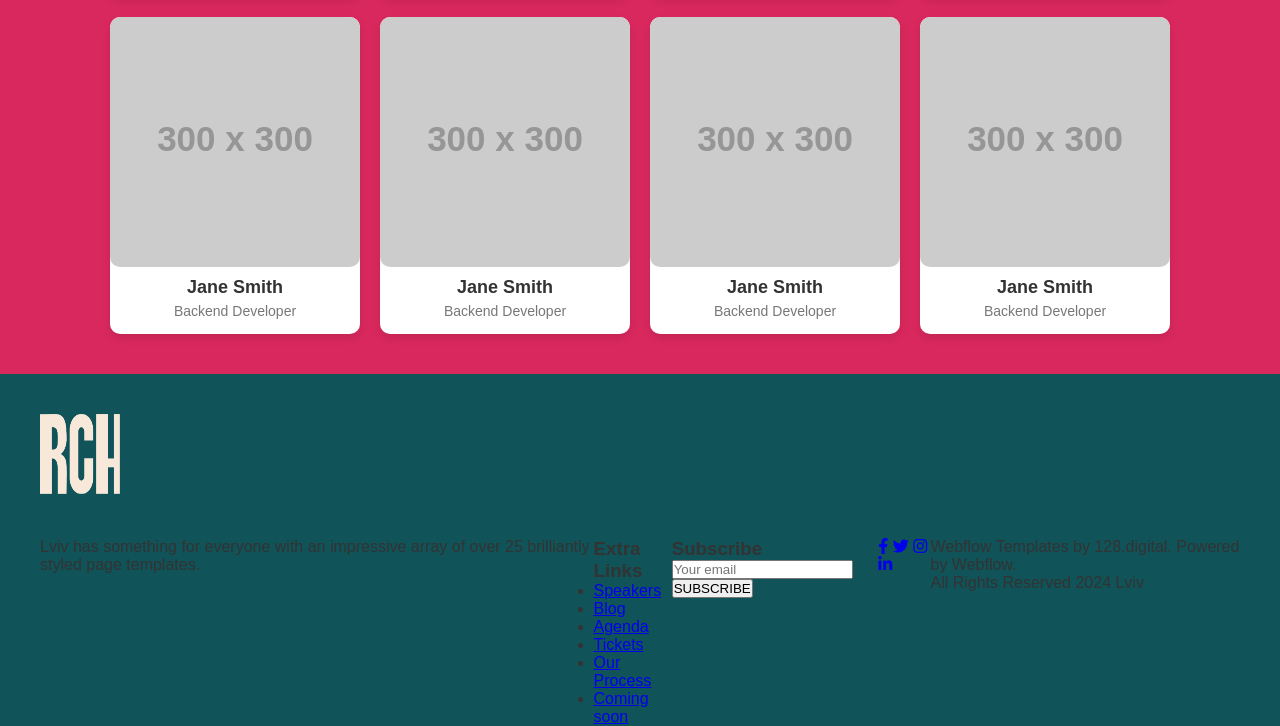
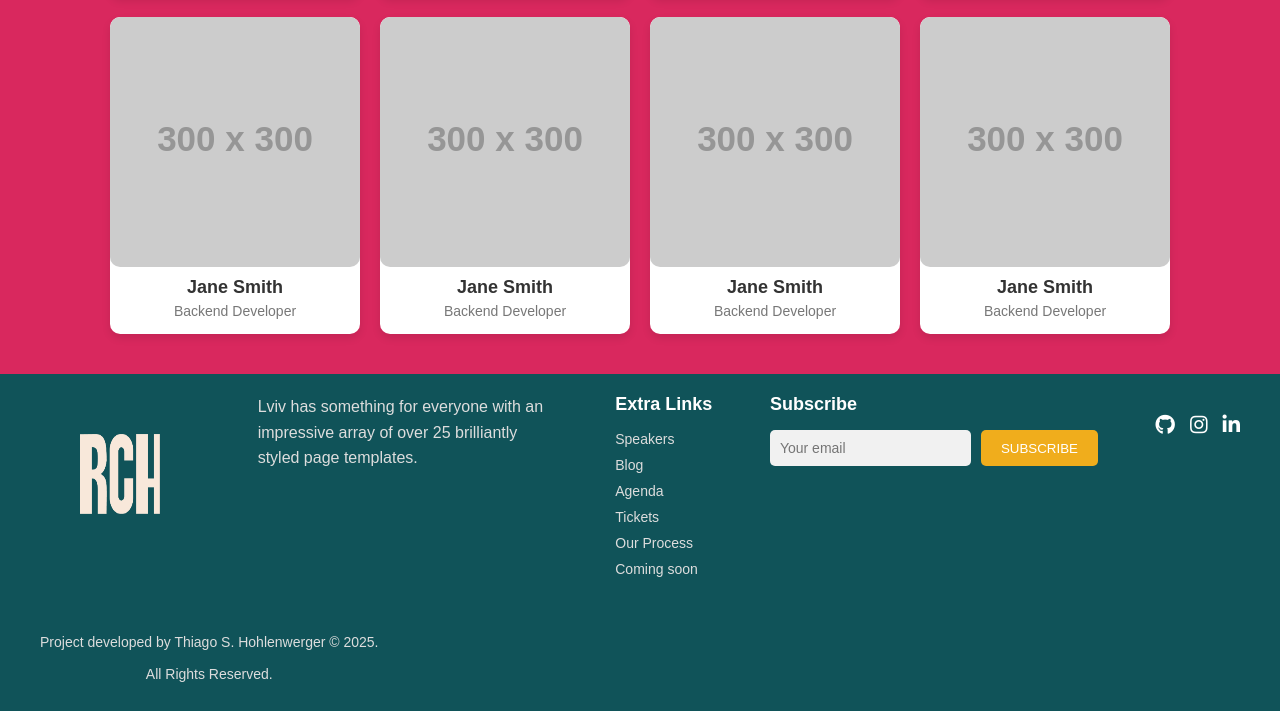
Before and after one commit to Rio-Crypto-Hub/landing-page-rhc, a plain HTML site: page index.html in a window 1280 px wide. Shown: the part 1298-2024 px from the top of the page. Drawn offline with Linux system fonts and the light colour scheme; placeholder pictures from the web are drawn by us.

Commit message:
style: continuation of the footer styling

```diff
--- a/index.html
+++ b/index.html
@@ -160,15 +160,16 @@
     </main>
 
     <footer>
-      <img src="/assets/images/logo-rch01.png" alt="logo da rch" />
+      <section class="container">
+        <img src="/assets/images/logo-rch01.png" alt="logo da rch" />
 
-      <section class="container">
         <div class="logo">
           <p>
             Lviv has something for everyone with an impressive array of over 25
             brilliantly styled page templates.
           </p>
         </div>
+
         <div class="links">
           <h3>Extra Links</h3>
           <ul>
@@ -180,6 +181,7 @@
             <li><a href="#">Coming soon</a></li>
           </ul>
         </div>
+
         <div class="subscribe">
           <h3>Subscribe</h3>
           <form>
@@ -187,15 +189,16 @@
             <button type="submit">SUBSCRIBE</button>
           </form>
         </div>
+
         <div class="social">
-          <a href="#"><i class="fab fa-facebook-f"></i></a>
-          <a href="#"><i class="fab fa-twitter"></i></a>
+          <a href="#"><i class="fab fa-github"></i></a>
           <a href="#"><i class="fab fa-instagram"></i></a>
           <a href="#"><i class="fab fa-linkedin-in"></i></a>
         </div>
+
         <div class="copyright">
-          <p>Webflow Templates by 128.digital. Powered by Webflow.</p>
-          <p>All Rights Reserved 2024 Lviv</p>
+          <p>Project developed by Thiago S. Hohlenwerger © 2025.</p>
+          <p>All Rights Reserved.</p>
         </div>
       </section>
     </footer>
--- a/styless.css
+++ b/styless.css
@@ -197,9 +197,11 @@ h1 {
 
 footer {
   width: 100%;
-  height: 100%;
+  /* height: 100%; */
+  padding: 20px 20px;
 
   background-color: rgba(16, 83, 89, 1);
+  color: #fff;
 }
 
 footer img {
@@ -211,8 +213,136 @@ footer img {
 }
 
 .container {
+  display: flex;
+  flex-wrap: wrap;
+  justify-content: space-between;
+  align-items: flex-start;
   max-width: 1200px;
   margin: 0 auto;
+  gap: 20px;
+}
+
+/* Logo Section */
+.logo p {
+  font-size: 16px;
+  line-height: 1.6;
+  color: #ddd;
+  max-width: 300px;
+}
+
+/* Links Section */
+.links h3 {
+  font-size: 18px;
+  margin-bottom: 15px;
+  color: #fff;
+}
+
+.links ul {
+  list-style: none;
+  padding: 0;
+}
+
+.links ul li {
+  margin-bottom: 8px;
+}
+
+.links ul li a {
+  color: #ddd;
+  text-decoration: none;
+  font-size: 14px;
+  transition: color 0.3s ease;
+}
+
+.links ul li a:hover {
+  color: rgba(240, 173, 28, 1);
+}
+
+/* Subscribe Section */
+.subscribe h3 {
+  font-size: 18px;
+  margin-bottom: 15px;
+}
+
+.subscribe form {
   display: flex;
-  justify-content: space-between;
+  gap: 10px;
+  flex-wrap: wrap;
 }
+
+.subscribe input {
+  flex: 1;
+  padding: 10px;
+  border-radius: 5px;
+  border: none;
+  background-color: #f1f1f1;
+  font-size: 14px;
+}
+
+.subscribe input:focus {
+  outline: none;
+  border: 1px solid rgba(240, 173, 28, 1);
+}
+
+.subscribe button {
+  padding: 10px 20px;
+  border: none;
+  border-radius: 5px;
+  background-color: rgba(240, 173, 28, 1);
+  color: #fff;
+  cursor: pointer;
+  transition: background-color 0.3s ease;
+}
+
+.subscribe button:hover {
+  background-color: rgba(217, 40, 94, 1);
+}
+
+/* Social Icons Section */
+.social {
+  display: flex;
+  gap: 15px;
+  margin-top: 20px;
+}
+
+.social a {
+  color: #fff;
+  font-size: 20px;
+  text-decoration: none;
+  transition: color 0.3s ease;
+}
+
+.social a:hover {
+  color: rgba(240, 173, 28, 1);
+}
+
+/* Copyright Section */
+.copyright {
+  display: flex;
+  flex-direction: column;
+  text-align: center;
+  justify-content: center;
+  margin-top: 20px;
+  font-size: 14px;
+  color: #ddd;
+}
+
+.copyright p {
+  margin: 5px 0;
+  line-height: 1.6;
+}
+
+/* Responsive Adjustments */
+@media (max-width: 768px) {
+  .container {
+    flex-direction: column;
+    align-items: center;
+    text-align: center;
+  }
+
+  .logo p,
+  .links,
+  .subscribe,
+  .social {
+    max-width: 100%;
+  }
+}
```
